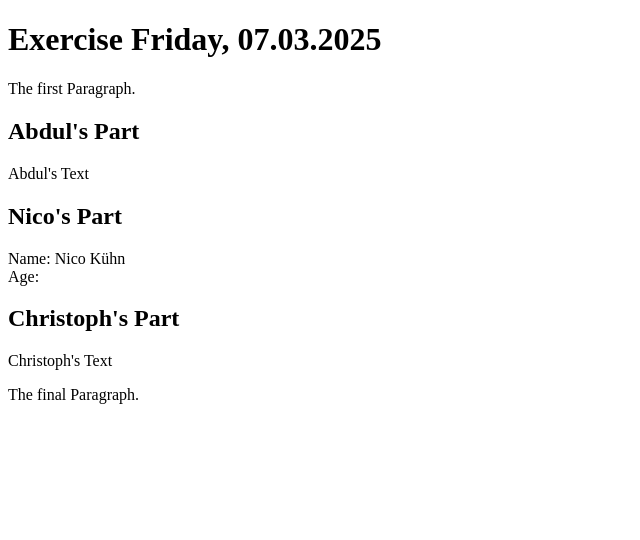
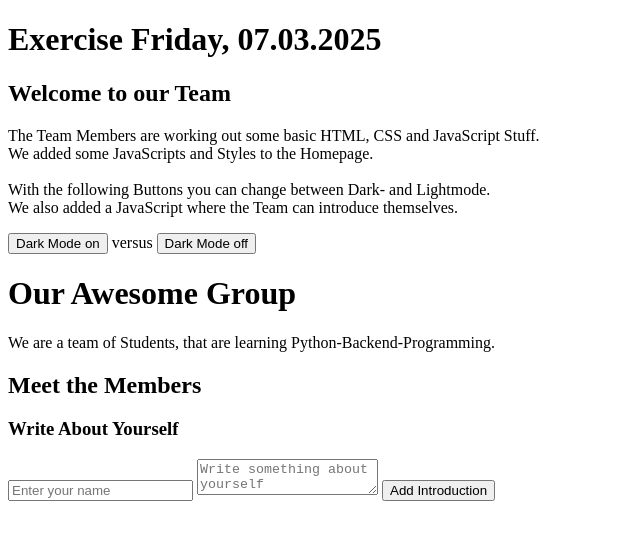
Before and after one commit to CSchneider1970/Homepage, a plain HTML site: page index.html in a window 1280 px wide. Shown: the whole page, without its empty margins (0-640 px from the left). Drawn offline with Linux system fonts and the light colour scheme.

Commit message:
Update index.html

```diff
--- a/index.html
+++ b/index.html
@@ -1,18 +1,30 @@
 <!DOCTYPE html>
-<html lang="en">
+  <html lang="en">
   <head>
     <meta charset="UTF-8">
     <title>HTML-Test</title>
   </head>
   <body>
     <h1>Exercise Friday, 07.03.2025</h1>
-    <p>The first Paragraph.</p>
-    <h2 id="abduls-part">Abdul's Part</h2>
-    <p>Abdul's Text</p>
-    <h2 id="nicos-part">Nico's Part</h2>
-    <p>Name: Nico Kühn<br>Age: </p>
-    <h2 id=christophs-part>Christoph's Part</h2>
-    <p>Christoph's Text</p>
-    <p>The final Paragraph.</p>
+    <h2>Welcome to our Team</h2>
+    <p>The Team Members are working out some basic HTML, CSS and JavaScript Stuff.<br>We added some JavaScripts and Styles to the Homepage.<br><br>With the following Buttons you can change between Dark- and Lightmode.<br>
+    We also added a JavaScript where the Team can introduce themselves.</p>
+    <button type="button" onclick="enableDarkMode ()">
+      Dark Mode on
+    </button> versus
+    <button type="button" onclick="disableDarkMode ()">
+      Dark Mode off
+    </button>
+
+    <h1>Our Awesome Group</h1>
+<p>We are a team of Students, that are learning Python-Backend-Programming.</p>
+
+<h2>Meet the Members</h2>
+<ul id="memberList"></ul>
+
+<h3>Write About Yourself</h3>
+<input id="memberName" type="text" placeholder="Enter your name">
+<textarea id="memberIntro" placeholder="Write something about yourself"></textarea>
+<button onclick="addMemberIntro()">Add Introduction</button>
   </body>
 </html>
```
